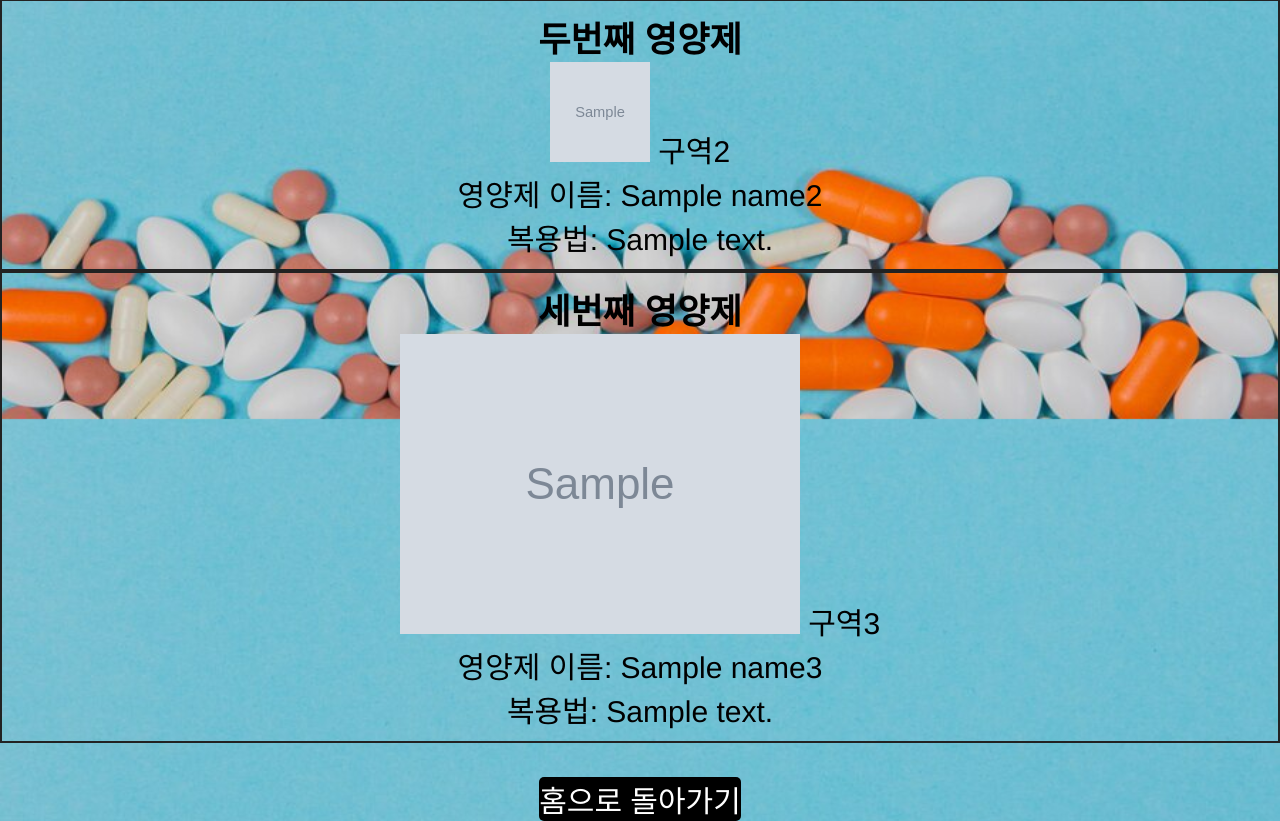
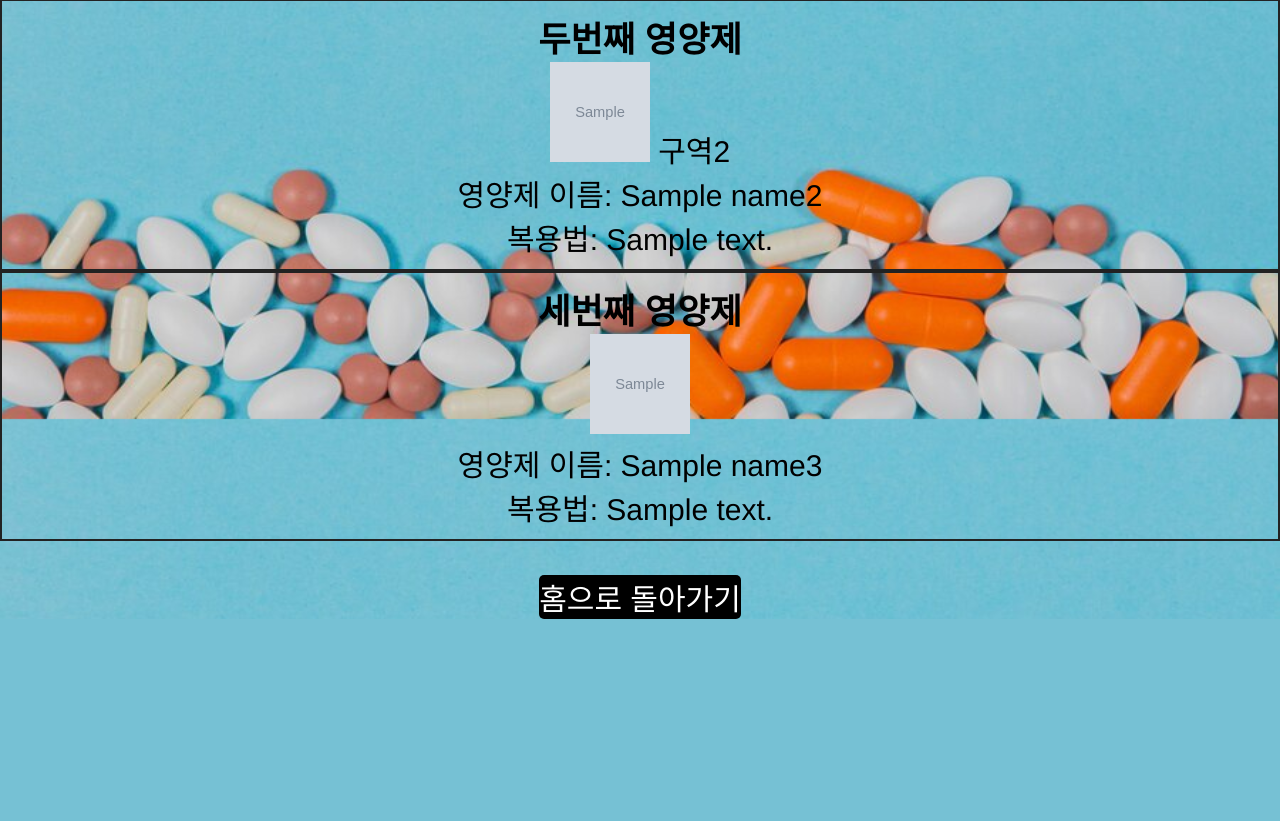
Before and after one commit to snsthqhr/opensauce, a Django app: template templates/pynuts/diagnosis_result.html in a window 1280 px wide. Shown: the part 381-1202 px from the top of the page. After the commit the page ends 1000 px from the top, so only its background shows below. Run offline with Django 3.2, Linux system fonts and the light colour scheme; the template is opened without the code that fills it: most values are stand-ins (such as "Sample title", 1, 10 or a date in 2020); grey boxes marked "Sample" are stand-in pictures.

Commit message:
Feat: 세번째 이미지 크기 조절

```diff
--- a/templates/pynuts/diagnosis_result.html
+++ b/templates/pynuts/diagnosis_result.html
@@ -87,12 +87,9 @@
 <div id ="container">
 
     <h3> 세번째 영양제 </h3>
-    <div >
-<!--        <div class="center">-->
-            <img src="{{ image3 }}" alt="">
-            구역3
-<!--        </div>-->
+    <div id ="imagecontainer" >
 
+            <img src="{{ image3 }}" style="width:100px; height:100px;" alt="">
 
     </div>
     <p>영양제 이름: {{ name3 }} </p>
```
